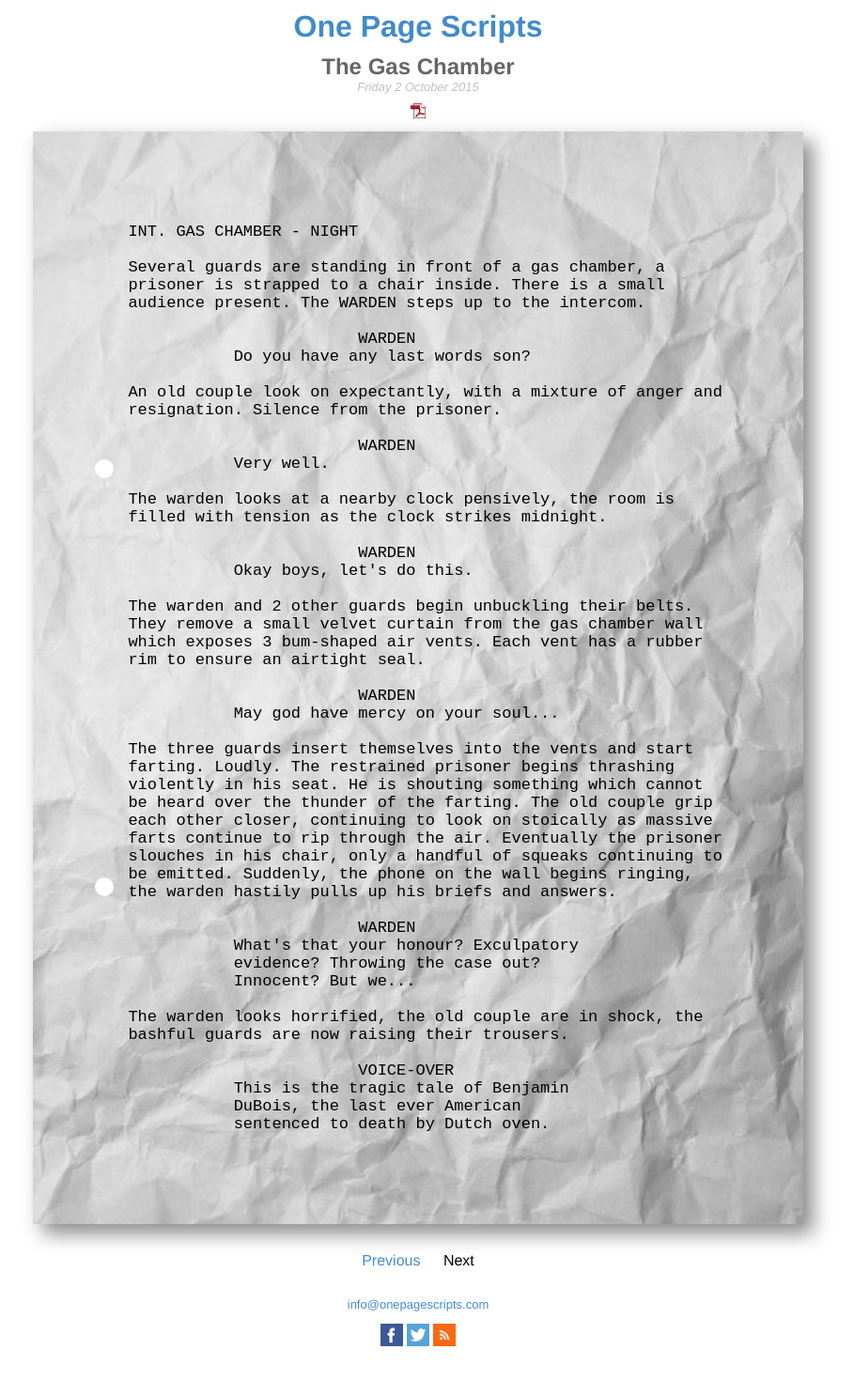
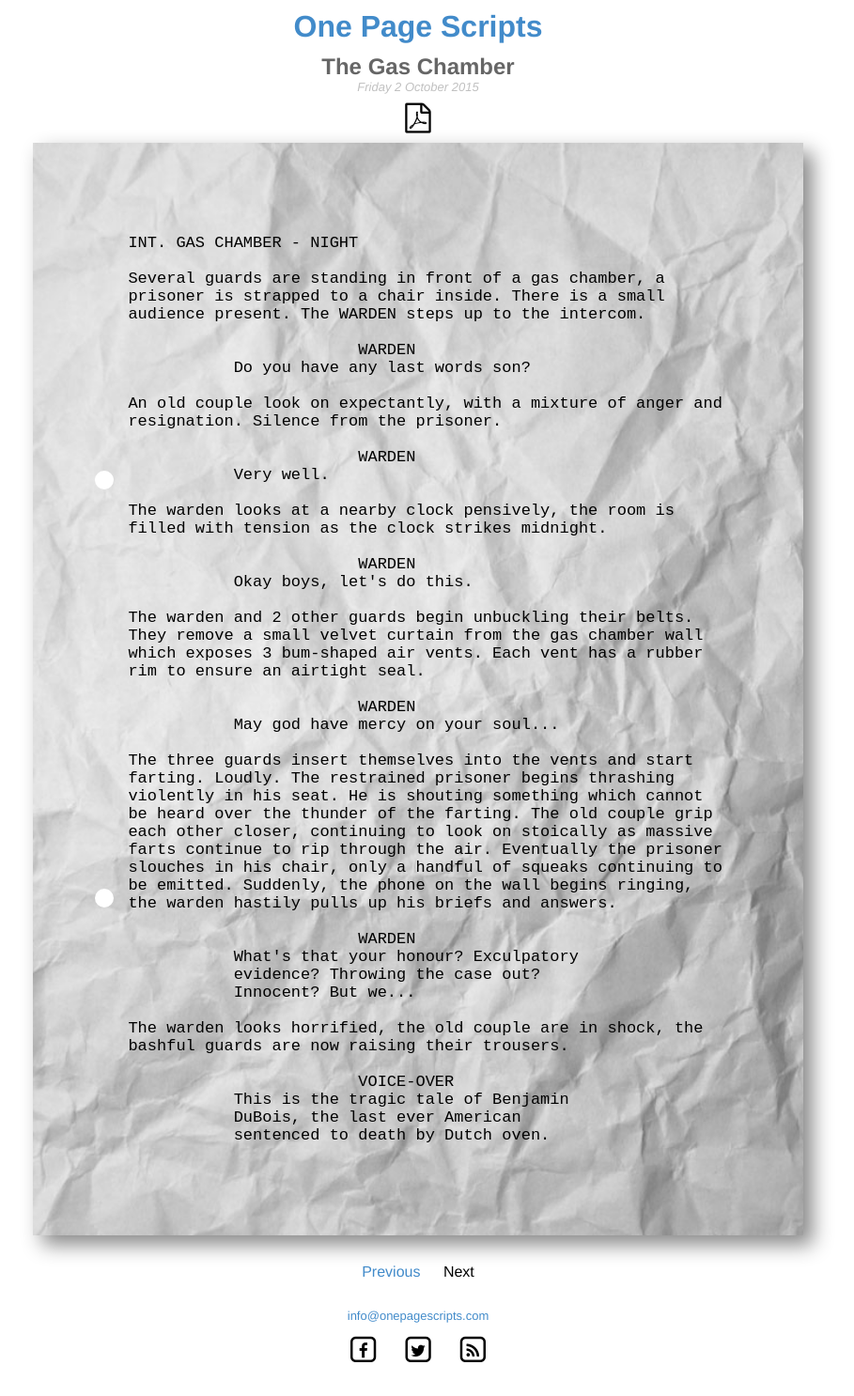
Before and after one commit to onepagescripts/onepagescripts.github.io, a Jekyll site: the page built from index.html, in a window 1280 px wide. Shown: the whole page at 94% size, without its empty margins (195-1104 px from the left). Built offline with Jekyll 4.4.1, drawn with Linux system fonts in a browser that asks for light colours; nearby versions of some CDN libraries.

Commit message:
Using font awesome icons

```diff
--- a/_layouts/default.html
+++ b/_layouts/default.html
@@ -29,6 +29,7 @@
 		<meta property="og:description" content="{{page_description}}" />
 
 		<link rel="stylesheet" href="{{site.baseurl}}/style.css" />
+    <link rel="stylesheet" href="https://maxcdn.bootstrapcdn.com/font-awesome/4.4.0/css/font-awesome.min.css">
 
 		<script>
 		  (function(i,s,o,g,r,a,m){i['GoogleAnalyticsObject']=r;i[r]=i[r]||function(){
@@ -52,7 +53,9 @@
         </time>
 			</p>
 
-			<a href="{{site.baseurl}}/downloads/{{ post_number }}.pdf"><img src="{{site.baseurl}}/icon-pdf.png" title="PDF"/></a>
+			<a href="{{site.baseurl}}/downloads/{{ post_number }}.pdf" title="{{ script_title}} PDF" target="_blank">
+            <i class="fa fa-file-pdf-o fa-2x"></i>
+       </a>
 		</header>
 		<main>
 			<article>
@@ -84,14 +87,23 @@
 				</p>
 			</div>
 			<div id="social-links">
-				<a href="http://www.facebook.com/onepagescripts">
-					<img src="{{site.baseurl}}/icon-facebook.png" title="Facebook" style="height:24px" />
+				<a href="http://www.facebook.com/onepagescripts" title="One Page Scripts on Facebook">
+          <span class="fa-stack fa-lg">
+            <i class="fa fa-square-o fa-stack-2x"></i>
+            <i class="fa fa-facebook fa-stack-1x"></i>
+          </span>
 				</a>
-				<a href="http://www.twitter.com/onepagescripts">
-					<img src="{{site.baseurl}}/icon-twitter.png" title="Twitter" style="height:24px" />
+				<a href="http://www.twitter.com/onepagescripts" title="One Page Scripts on Twitter" >
+          <span class="fa-stack fa-lg">
+            <i class="fa fa-square-o fa-stack-2x"></i>
+            <i class="fa fa-twitter fa-stack-1x"></i>
+          </span>
 				</a>
-				<a href="{{site.baseurl}}/feed.xml">
-					<img src="{{site.baseurl}}/icon-rss.png" title="RSS" style="height:24px" />
+				<a href="{{site.baseurl}}/feed.xml" title="One Page Scripts RSS">
+          <span class="fa-stack fa-lg">
+            <i class="fa fa-square-o fa-stack-2x"></i>
+            <i class="fa fa-rss fa-stack-1x"></i>
+          </span>
 				</a>
 			</div>
 		</footer>
--- a/style.css
+++ b/style.css
@@ -88,3 +88,7 @@ footer{
     color:                    #fff;
     background-color: #000;
 }
+
+.fa{
+  color: black;
+}
```
Also changed, not shown: icon-facebook.png (deleted), icon-pdf.png (deleted), icon-rss.png (deleted), icon-twitter.png (deleted).
